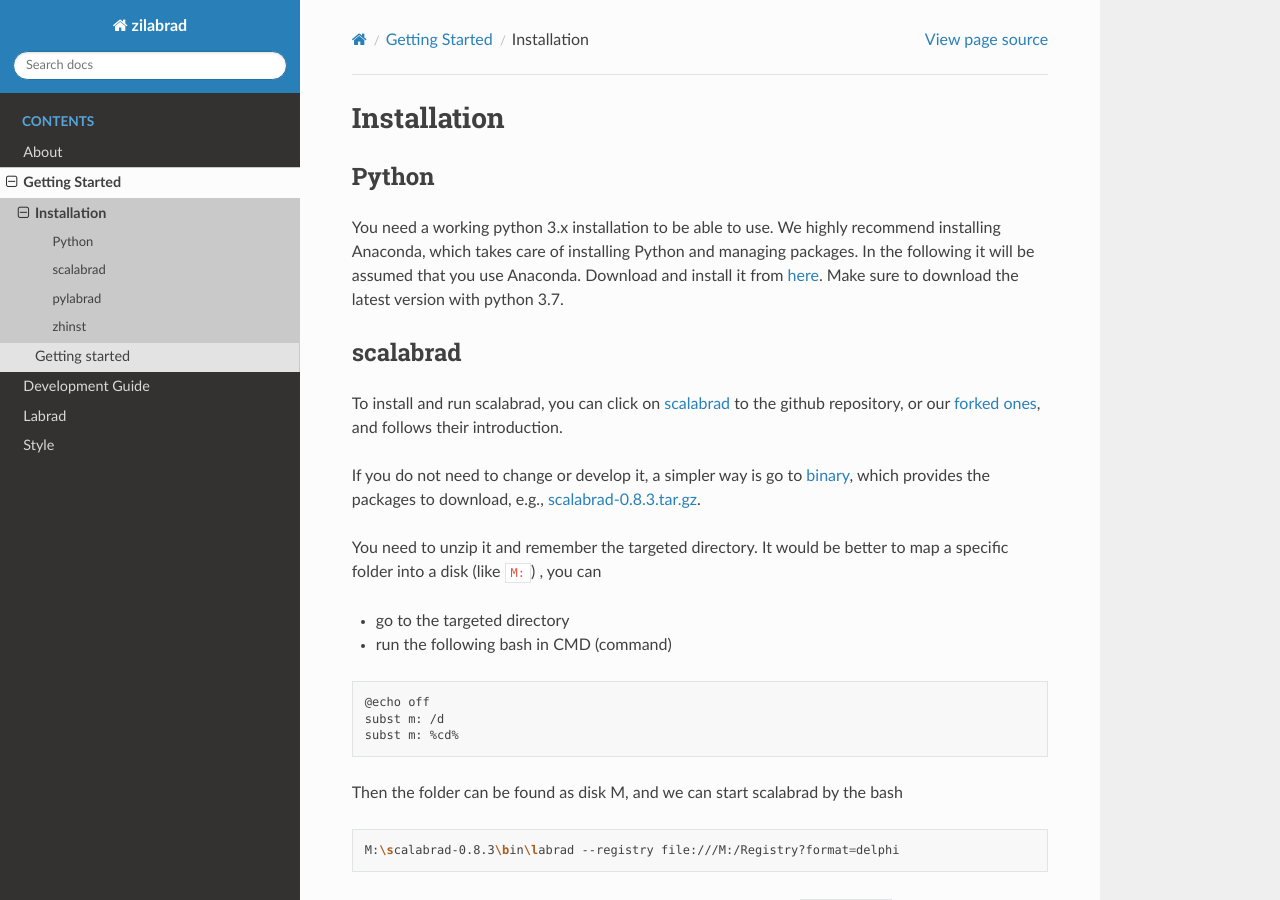
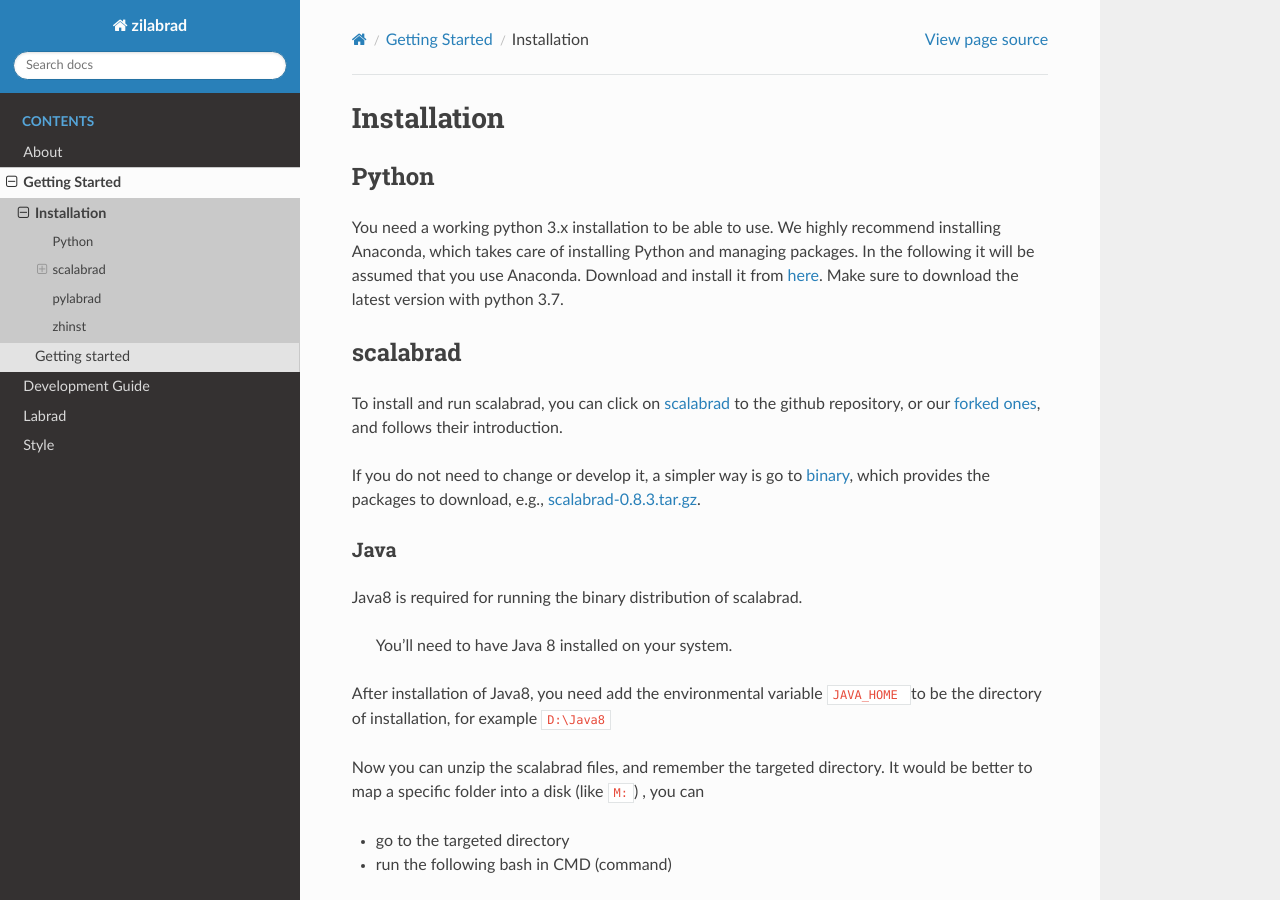
Before and after one commit to ZeeUTao/zi_labrad, a Sphinx documentation site: the page built from docs/source/start/install.md, in a window 1280 px wide and 900 px high. Built offline with Sphinx 7.4.7 and the Read the Docs theme 2.0.0, drawn with Linux system fonts in a browser that asks for light colours; pages that are not in the unit, such as notebooks, are missing from menus.

Commit message:
update docs for scalabrad

```diff
--- a/docs/source/start/install.md
+++ b/docs/source/start/install.md
@@ -14,7 +14,17 @@
 
 If you do not need to change or develop it, a simpler way is go to [binary](https://bintray.com/labrad/generic/scalabrad#files), which provides the packages to download, e.g., [scalabrad-0.8.3.tar.gz](https://bintray.com/labrad/generic/download_file?file_path=scalabrad-0.8.3.tar.gz).
 
-You need to unzip it and remember the targeted directory. It would be better to map a specific folder into a disk (like `M:`) , you can
+### Java
+
+Java8 is required for running the binary distribution of scalabrad.
+
+> You'll need to have Java 8 installed on your system.
+
+After installation of Java8, you need add the environmental variable `JAVA_HOME  ` to be the directory of installation, for example `D:\Java8`
+
+
+
+Now you can unzip the scalabrad files, and remember the targeted directory. It would be better to map a specific folder into a disk (like `M:`) , you can
 
 - go to the targeted directory
 - run the following bash in CMD (command)
```
Also changed, not shown: README.md (+11 -5 lines).
